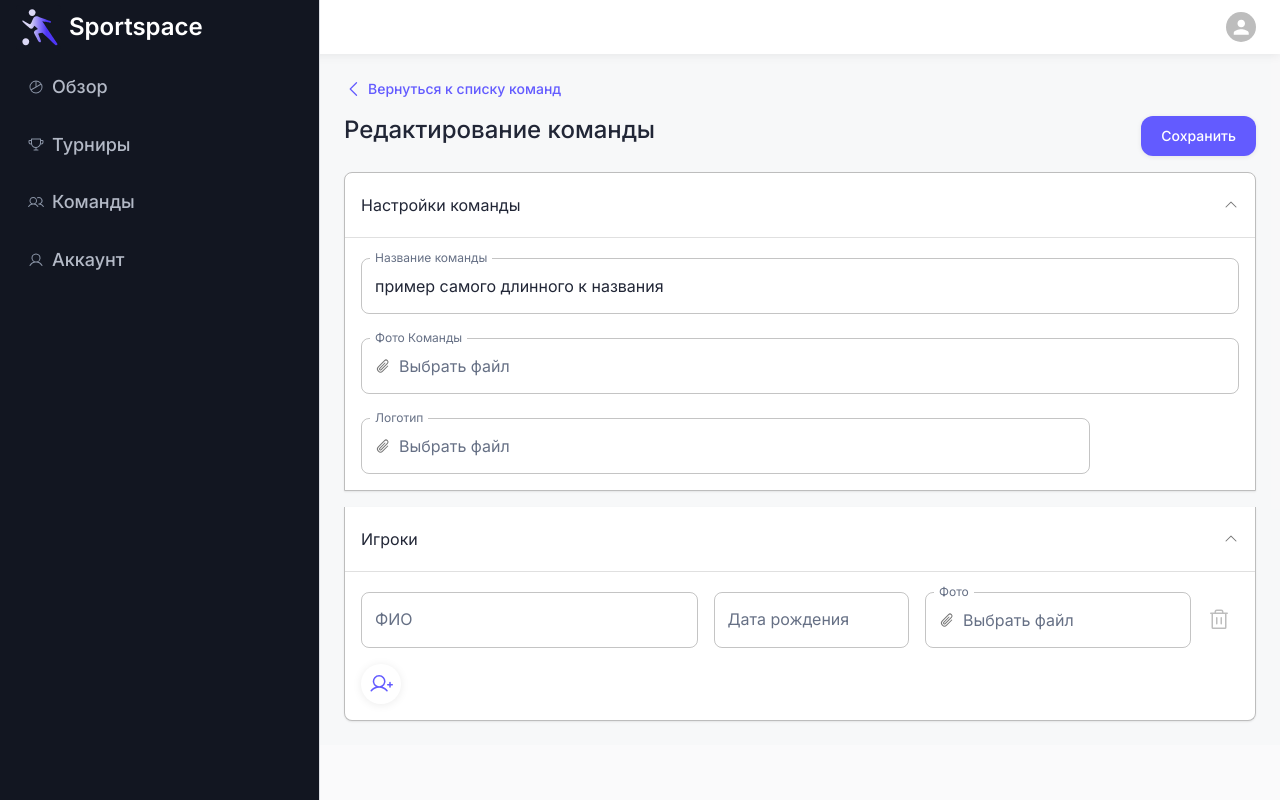
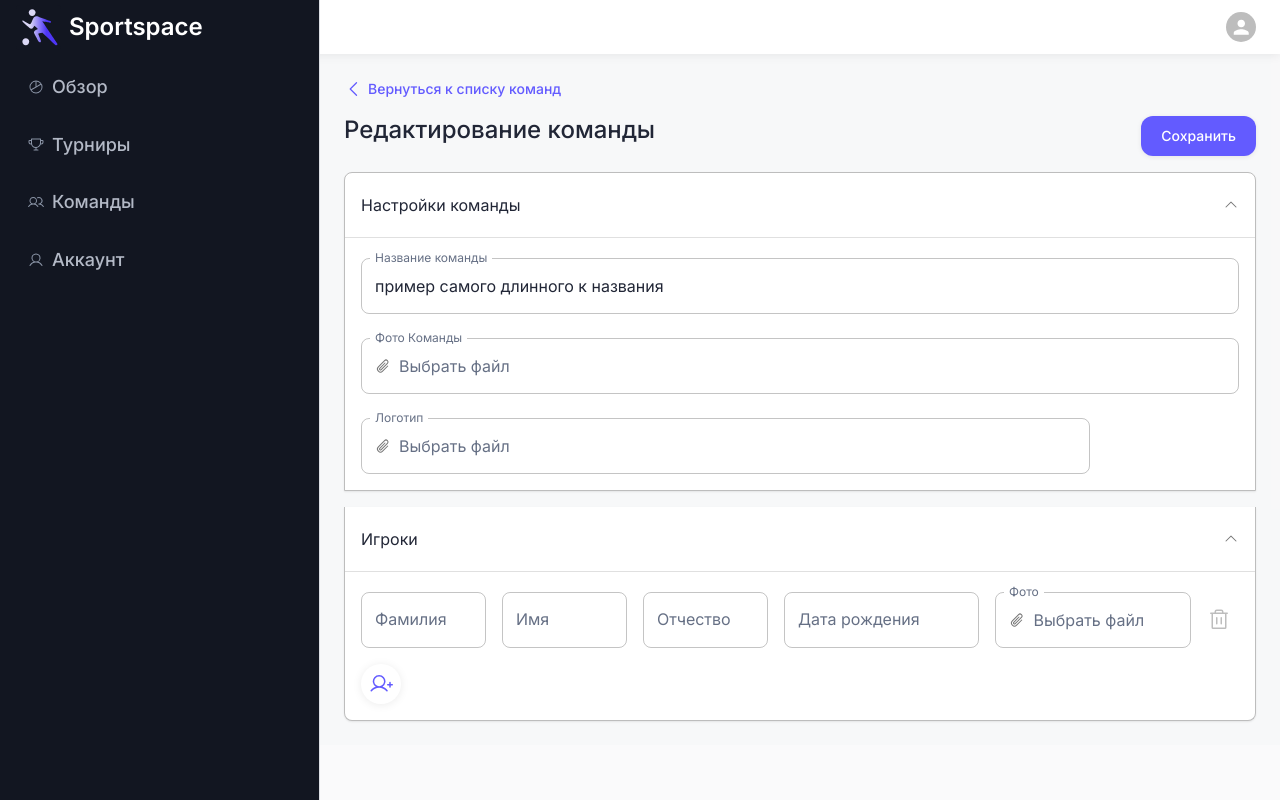
Before and after one commit to sportspace-develop/front-next, a Next.js app: page /dashboard/teams/0/edit in a window 1280 px wide. Built offline with nearby package versions, Linux system fonts and the light colour scheme; no server answers.

Commit message:
split fio player -> surnam+name+patronymic and change max size

```diff
--- a/src/components/dashboard/teams/edit/constants.ts
+++ b/src/components/dashboard/teams/edit/constants.ts
@@ -3,30 +3,46 @@ import { z as zod } from 'zod';
 
 import { PlayerType } from './types';
 
-export const MAX_FILE_SIZE = 5 * 1024 * 1024;
+export const MAX_FILE_SIZE = 2 * 1024 * 1024;
 export const ACCEPTED_IMAGE_TYPES = ['image/jpeg', 'image/jpg', 'image/png'];
 
 export const getInitialValuesPlayer = (): PlayerType => ({
   id: uuidv4(),
-  fio: '',
   photo: null,
   birthDate: null,
+  surname: '',
+  name: '',
+  patronymic: '',
 });
 
-export const MAX_PLAYER_FIO_LENGTH = 130;
+export const MAX_PLAYER_FIO_LENGTH = 50;
 
 export const playerEditFormSchema = {
-  fio: zod
+  surname: zod
     .string()
     .min(1, { message: 'Поле обязательно' })
-    .min(3, { message: 'ФИО слишком короткое - должно быть минимум 3 символа' })
+    .min(3, { message: 'Фамилия слишком короткая - должно быть минимум 3 символа' })
     .max(MAX_PLAYER_FIO_LENGTH, {
-      message: `ФИО слишком длинное - должно быть максимум ${MAX_PLAYER_FIO_LENGTH} символа`,
+      message: `Фамилия слишком длинная - должно быть максимум ${MAX_PLAYER_FIO_LENGTH} символа`,
+    }),
+  name: zod
+    .string()
+    .min(1, { message: 'Поле обязательно' })
+    .min(3, { message: 'Имя слишком короткое - должно быть минимум 3 символа' })
+    .max(MAX_PLAYER_FIO_LENGTH, {
+      message: `Имя слишком длинное - должно быть максимум ${MAX_PLAYER_FIO_LENGTH} символа`,
+    }),
+  patronymic: zod
+    .string()
+    .min(1, { message: 'Поле обязательно' })
+    .min(3, { message: 'Отчество слишком короткое - должно быть минимум 3 символа' })
+    .max(MAX_PLAYER_FIO_LENGTH, {
+      message: `Отчество слишком длинное - должно быть максимум ${MAX_PLAYER_FIO_LENGTH} символа`,
     }),
   photo: zod
     .instanceof(File)
     .nullable()
-    .refine((file) => !file || file?.size <= MAX_FILE_SIZE, 'Максимальный размер логотипа 5MB')
+    .refine((file) => !file || file?.size <= MAX_FILE_SIZE, 'Максимальный размер логотипа 2MB')
     .refine(
       (file) => !file || ACCEPTED_IMAGE_TYPES.includes(file.type),
       'Формат файла должен быть jpg, jpeg или png',
@@ -60,7 +76,7 @@ export const teamEditFormSchema = zod.object({
   logoFile: zod
     .instanceof(File)
     .nullable()
-    .refine((file) => !file || file?.size <= MAX_FILE_SIZE, 'Максимальный размер логотипа 5MB')
+    .refine((file) => !file || file?.size <= MAX_FILE_SIZE, 'Максимальный размер логотипа 2MB')
     .refine(
       (file) => !file || ACCEPTED_IMAGE_TYPES.includes(file.type),
       'Формат файла должен быть jpg, jpeg или png',
@@ -68,7 +84,7 @@ export const teamEditFormSchema = zod.object({
   pictureFile: zod
     .instanceof(File)
     .nullable()
-    .refine((file) => !file || file.size <= MAX_FILE_SIZE, 'Максимальный размер фото 5MB')
+    .refine((file) => !file || file.size <= MAX_FILE_SIZE, 'Максимальный размер фото 2MB')
     .refine(
       (file) => !file || ACCEPTED_IMAGE_TYPES.includes(file?.type),
       'Формат файла должен быть jpg, jpeg или png',
--- a/src/components/dashboard/teams/edit/player-form-content.tsx
+++ b/src/components/dashboard/teams/edit/player-form-content.tsx
@@ -54,14 +54,46 @@ const PlayerFormContent = React.memo(() => {
               </IconButton>
             </Stack>
             <Grid container spacing={2} flex={1}>
-              <Grid md={5} xs={12}>
+              <Grid md={2} xs={12}>
                 <Controller
                   control={control}
-                  name={`players.${index}.fio`}
+                  name={`players.${index}.surname`}
                   render={({ field, fieldState }) => (
                     <TextField
                       {...field}
-                      label="ФИО"
+                      label="Фамилия"
+                      fullWidth
+                      helperText={fieldState.error?.message}
+                      error={fieldState.invalid}
+                      inputProps={{ maxLength: MAX_PLAYER_FIO_LENGTH }}
+                    />
+                  )}
+                />
+              </Grid>
+              <Grid md={2} xs={12}>
+                <Controller
+                  control={control}
+                  name={`players.${index}.name`}
+                  render={({ field, fieldState }) => (
+                    <TextField
+                      {...field}
+                      label="Имя"
+                      fullWidth
+                      helperText={fieldState.error?.message}
+                      error={fieldState.invalid}
+                      inputProps={{ maxLength: MAX_PLAYER_FIO_LENGTH }}
+                    />
+                  )}
+                />
+              </Grid>
+              <Grid md={2} xs={12}>
+                <Controller
+                  control={control}
+                  name={`players.${index}.patronymic`}
+                  render={({ field, fieldState }) => (
+                    <TextField
+                      {...field}
+                      label="Отчество"
                       fullWidth
                       helperText={fieldState.error?.message}
                       error={fieldState.invalid}
@@ -89,7 +121,7 @@ const PlayerFormContent = React.memo(() => {
                   )}
                 />
               </Grid>
-              <Grid md={4} xs={12}>
+              <Grid md={3} xs={12}>
                 <Controller
                   control={control}
                   name={`players.${index}.photo`}
--- a/src/components/dashboard/teams/edit/types.ts
+++ b/src/components/dashboard/teams/edit/types.ts
@@ -4,7 +4,9 @@ import { teamEditFormSchema } from './constants';
 
 export type PlayerType = {
   id: string;
-  fio: string;
+  surname: string;
+  name: string;
+  patronymic: string;
   birthDate: Date | null;
   photo: File | null;
 };
--- a/src/components/ui/file-input/index.tsx
+++ b/src/components/ui/file-input/index.tsx
@@ -2,9 +2,8 @@ import * as React from 'react';
 
 import { Paperclip as PaperclipIcon } from '@phosphor-icons/react/dist/ssr/Paperclip';
 import { X as CloseIcon } from '@phosphor-icons/react/dist/ssr/X';
-import prettyBytes from 'pretty-bytes';
 
-import { IconButton, InputAdornment, TextField, Typography } from '@mui/material';
+import { IconButton, InputAdornment, TextField } from '@mui/material';
 
 import Input from './input';
 import type { FileInputProps } from './types';
@@ -32,7 +31,6 @@ const FileInput = React.forwardRef(
       value,
       onChange,
       placeholder = 'Выбрать файл',
-      hideSizeText,
       inputProps,
       multiple,
       disabled,
@@ -107,24 +105,6 @@ const FileInput = React.forwardRef(
       return '';
     };
 
-    const getTotalSizeText = () => {
-      if (hasAtLeastOneFile) {
-        if (Array.isArray(value)) {
-          const totalSize = value.reduce((previousValue, currentFile) => {
-            return previousValue + currentFile.size;
-          }, 0);
-
-          return prettyBytes(totalSize);
-        }
-
-        if (matchIsFile(value)) {
-          return prettyBytes(value.size);
-        }
-      }
-
-      return '';
-    };
-
     return (
       <TextField
         ref={ref}
@@ -134,6 +114,7 @@ const FileInput = React.forwardRef(
         sx={{
           '& .MuiOutlinedInput-root': {
             cursor: 'default',
+            paddingRight: '2px',
           },
         }}
         InputProps={{
@@ -144,19 +125,13 @@ const FileInput = React.forwardRef(
           ),
           endAdornment: hasAtLeastOneFile && (
             <InputAdornment position="end">
-              {!hideSizeText && (
-                <Typography variant="caption" mr="2px" lineHeight={1}>
-                  {getTotalSizeText()}
-                </Typography>
-              )}
               <IconButton
                 aria-label="Clear"
                 title="Отчистить"
                 disabled={disabled}
                 onClick={handleClearAll}
-                sx={{ ml: 0.5 }}
               >
-                <CloseIcon />
+                <CloseIcon size={20} />
               </IconButton>
             </InputAdornment>
           ),
--- a/src/components/ui/file-input/input.tsx
+++ b/src/components/ui/file-input/input.tsx
@@ -26,8 +26,16 @@ const Input = React.forwardRef(
       return 'currentColor';
     }, [error, fileName]);
 
+    const title = React.useMemo(() => {
+      if (!fileName || !fileExtension) {
+        return '';
+      }
+
+      return [fileName, fileExtension].join('.');
+    }, [fileExtension, fileName]);
+
     return (
-      <InputLabel sx={{ position: 'relative', flexGrow: 1 }}>
+      <InputLabel title={title} sx={{ position: 'relative', flexGrow: 1 }}>
         <span
           aria-placeholder={placeholder}
           style={{
--- a/src/components/ui/file-input/types.ts
+++ b/src/components/ui/file-input/types.ts
@@ -17,6 +17,4 @@ type MultipleOrSingleFile =
       multiple: true;
     };
 
-export type FileInputProps = TextFieldProps & {
-  hideSizeText?: boolean;
-} & MultipleOrSingleFile;
+export type FileInputProps = TextFieldProps & MultipleOrSingleFile;
```
